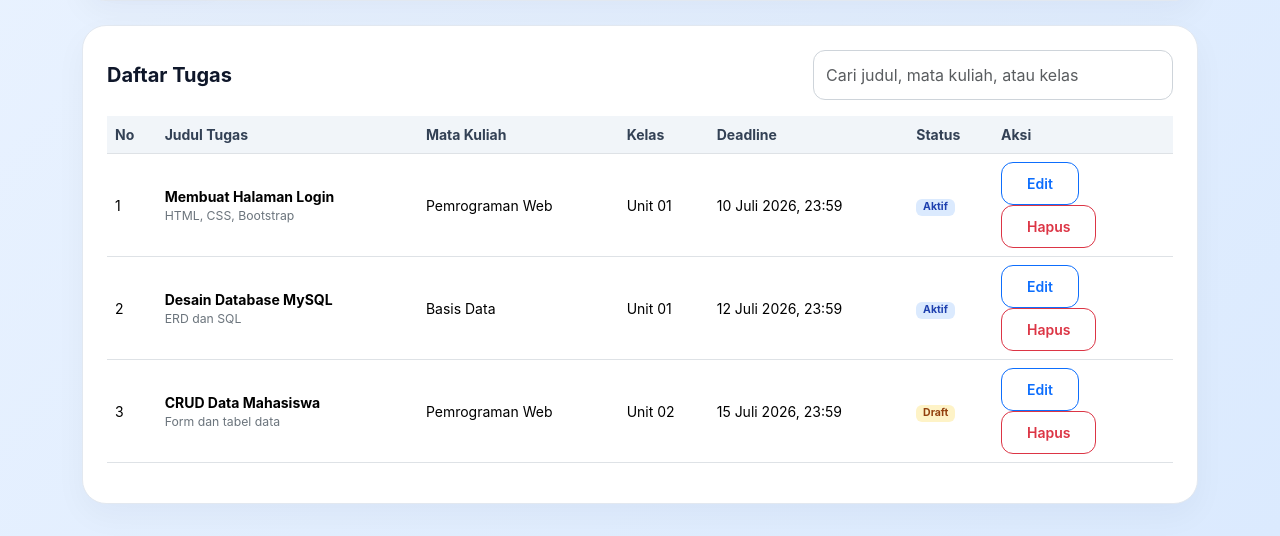
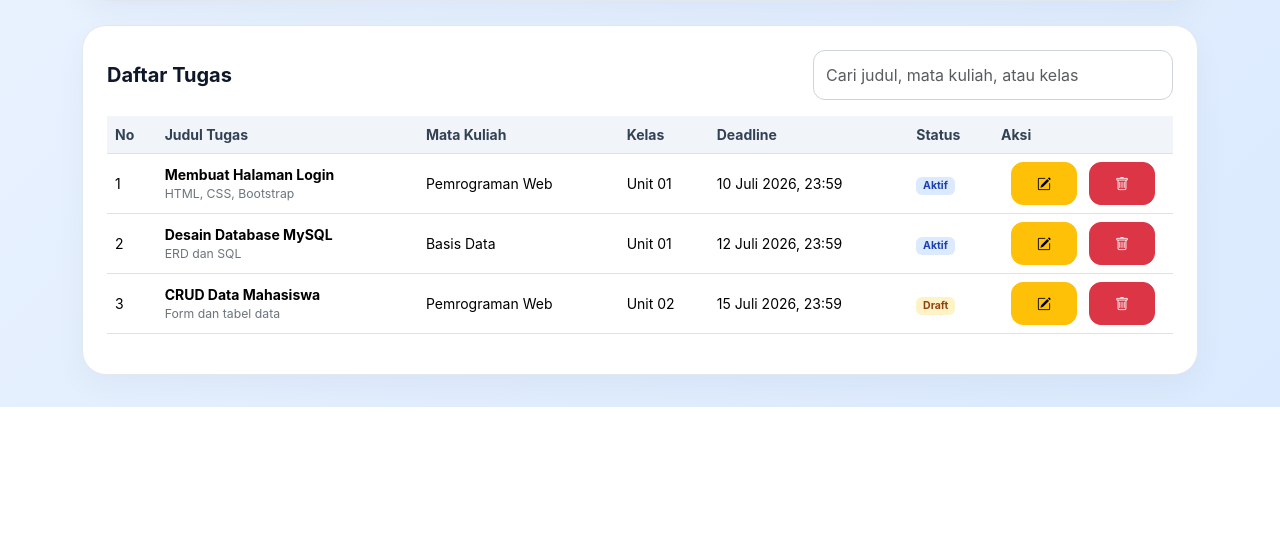
Before and after one commit to Abdel1705/web-tugas-mahasiswa-UAS, a PHP site: page /tugas.php in a window 1280 px wide. Shown: the part 822-1358 px from the top of the page. After the commit the page ends 1229 px from the top, so only its background shows below. Run offline with PHP 8.4, Linux system fonts and the light colour scheme.

Commit message:
ganti tampilan  hapus

```diff
--- a/tugas.php
+++ b/tugas.php
@@ -9,6 +9,7 @@ include 'koneksi.php';
     <title>Data Tugas | Sistem Manajemen Tugas Mahasiswa</title>
 
     <link href="https://cdn.jsdelivr.net/npm/bootstrap@5.3.3/dist/css/bootstrap.min.css" rel="stylesheet">
+    <link rel="stylesheet" href="https://cdn.jsdelivr.net/npm/bootstrap-icons@1.11.3/font/bootstrap-icons.min.css">
     <link href="assets/css/style.css" rel="stylesheet">
 </head>
 <body>
@@ -145,10 +146,18 @@ include 'koneksi.php';
                                 <td>Unit 01</td>
                                 <td>10 Juli 2026, 23:59</td>
                                 <td><span class="badge badge-soft-primary">Aktif</span></td>
-                                <td>
-                                    <a href="#" class="btn btn-sm btn-outline-primary">Edit</a>
-                                    <a href="#" class="btn btn-sm btn-outline-danger">Hapus</a>
+                                <td class="text-center">
+                                    <a href="#" class="btn btn-warning btn-sm me-2">
+                                        <i class="bi bi-pencil-square"></i>
+                                    </a>
+                                    <a href="#" class="btn btn-danger btn-sm"
+                                       onclick="return confirm('Yakin ingin menghapus data ini?')">
+                                        <i class="bi bi-trash"></i>
+                                    </a>
                                 </td>
+                            </tr>
+                        </a>
+                    </td>
                             </tr>
 
                             <tr>
@@ -161,13 +170,17 @@ include 'koneksi.php';
                                 <td>Unit 01</td>
                                 <td>12 Juli 2026, 23:59</td>
                                 <td><span class="badge badge-soft-primary">Aktif</span></td>
-                                <td>
-                                    <a href="#" class="btn btn-sm btn-outline-primary">Edit</a>
-                                    <a href="#" class="btn btn-sm btn-outline-danger">Hapus</a>
+                                <td class="text-center">
+                                    <a href="#" class="btn btn-warning btn-sm me-2">
+                                         <i class="bi bi-pencil-square"></i>
+                                        </a>
+                                        <a href="#" class="btn btn-danger btn-sm"
+                                        onclick="return confirm('Yakin ingin menghapus data ini?')">
+                                        <i class="bi bi-trash"></i>
+                                    </a>
                                 </td>
                             </tr>
-
-                            <tr>
+                        <tr>
                                 <td>3</td>
                                 <td>
                                     <strong>CRUD Data Mahasiswa</strong>
@@ -177,9 +190,14 @@ include 'koneksi.php';
                                 <td>Unit 02</td>
                                 <td>15 Juli 2026, 23:59</td>
                                 <td><span class="badge badge-soft-warning">Draft</span></td>
-                                <td>
-                                    <a href="#" class="btn btn-sm btn-outline-primary">Edit</a>
-                                    <a href="#" class="btn btn-sm btn-outline-danger">Hapus</a>
+                                <td class="text-center">
+                                    <a href="#" class="btn btn-warning btn-sm me-2">
+                                        <i class="bi bi-pencil-square"></i>
+                                    </a>
+                                    <a href="#" class="btn btn-danger btn-sm"
+                                       onclick="return confirm('Yakin ingin menghapus data ini?')">
+                                       <i class="bi bi-trash"></i>
+                                    </a>
                                 </td>
                             </tr>
                         </tbody>
```
